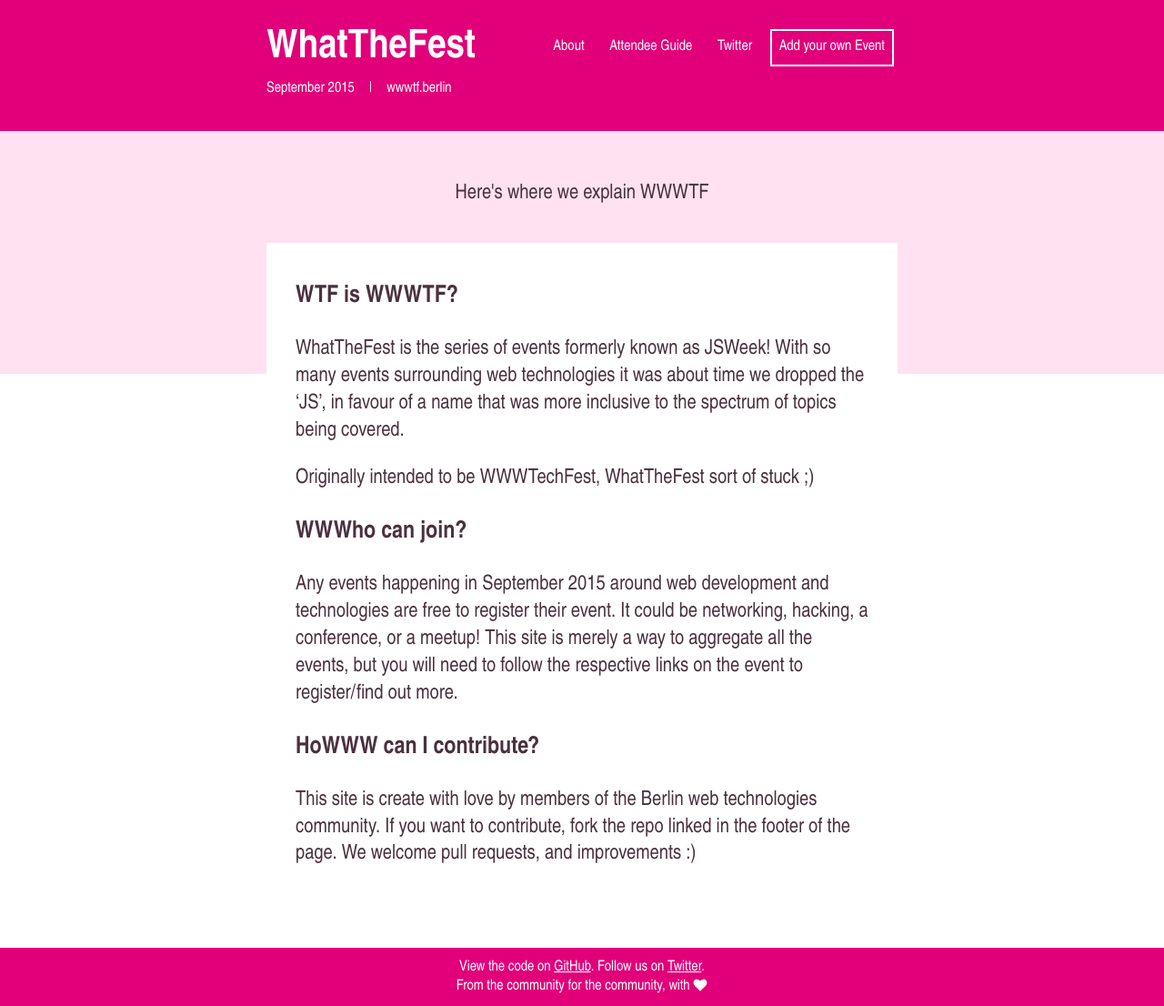
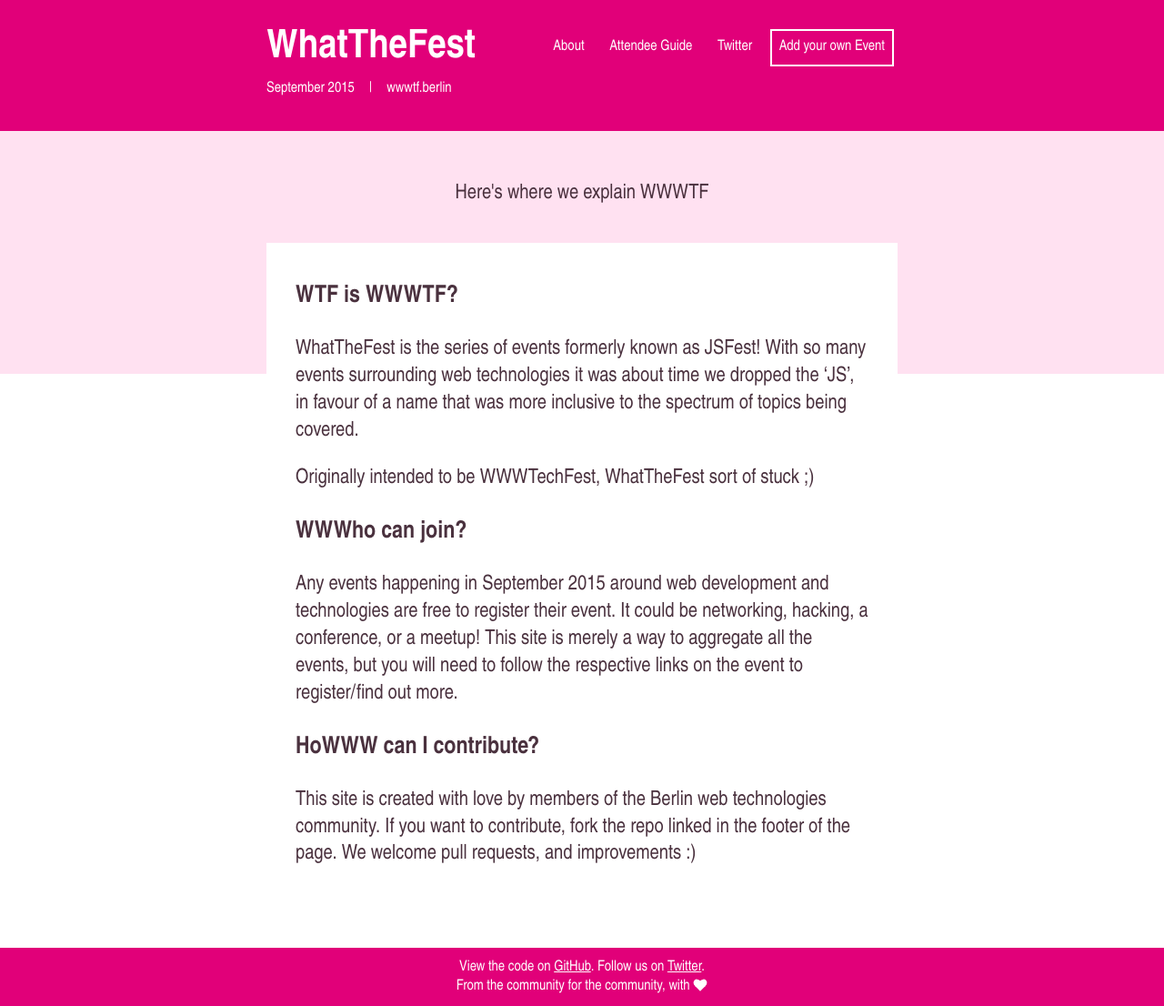
Before and after one commit to jsconf/wwwtf.berlin, a Jekyll site: the page built from about/index.md, in a window 1280 px wide. Shown: the whole page at 91% size. Built offline with Jekyll 4.4.1, drawn with Linux system fonts in a browser that asks for light colours; nearby versions of some CDN libraries.

Commit message:
fix typo

```diff
--- a/about/index.md
+++ b/about/index.md
@@ -6,7 +6,7 @@ class: pull-up-content--text
 ---
 
 ###WTF is WWWTF?
-WhatTheFest is the series of events formerly known as JSWeek!
+WhatTheFest is the series of events formerly known as JSFest!
 With so many events surrounding web technologies it was about time we dropped the 'JS',
 in favour of a name that was more inclusive to the spectrum of topics being covered.
 
@@ -19,6 +19,6 @@ or a meetup! This site is merely a way to aggregate all the events, but you will
 need to follow the respective links on the event to register/find out more.
 
 ###HoWWW can I contribute?
-This site is create with love by members of the Berlin web technologies community.
+This site is created with love by members of the Berlin web technologies community.
 If you want to contribute, fork the repo linked in the footer of the page. We
 welcome pull requests, and improvements :)
```
